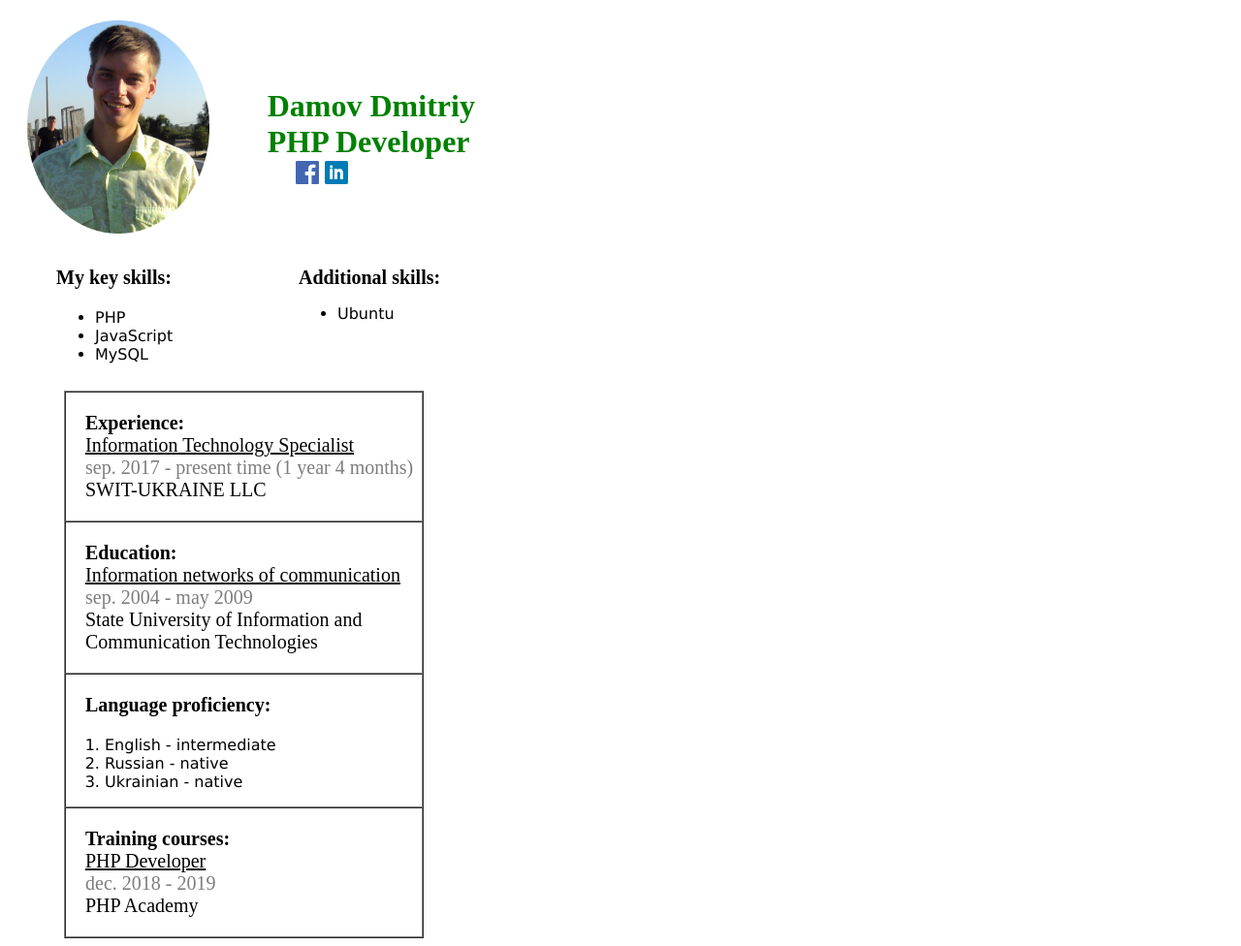
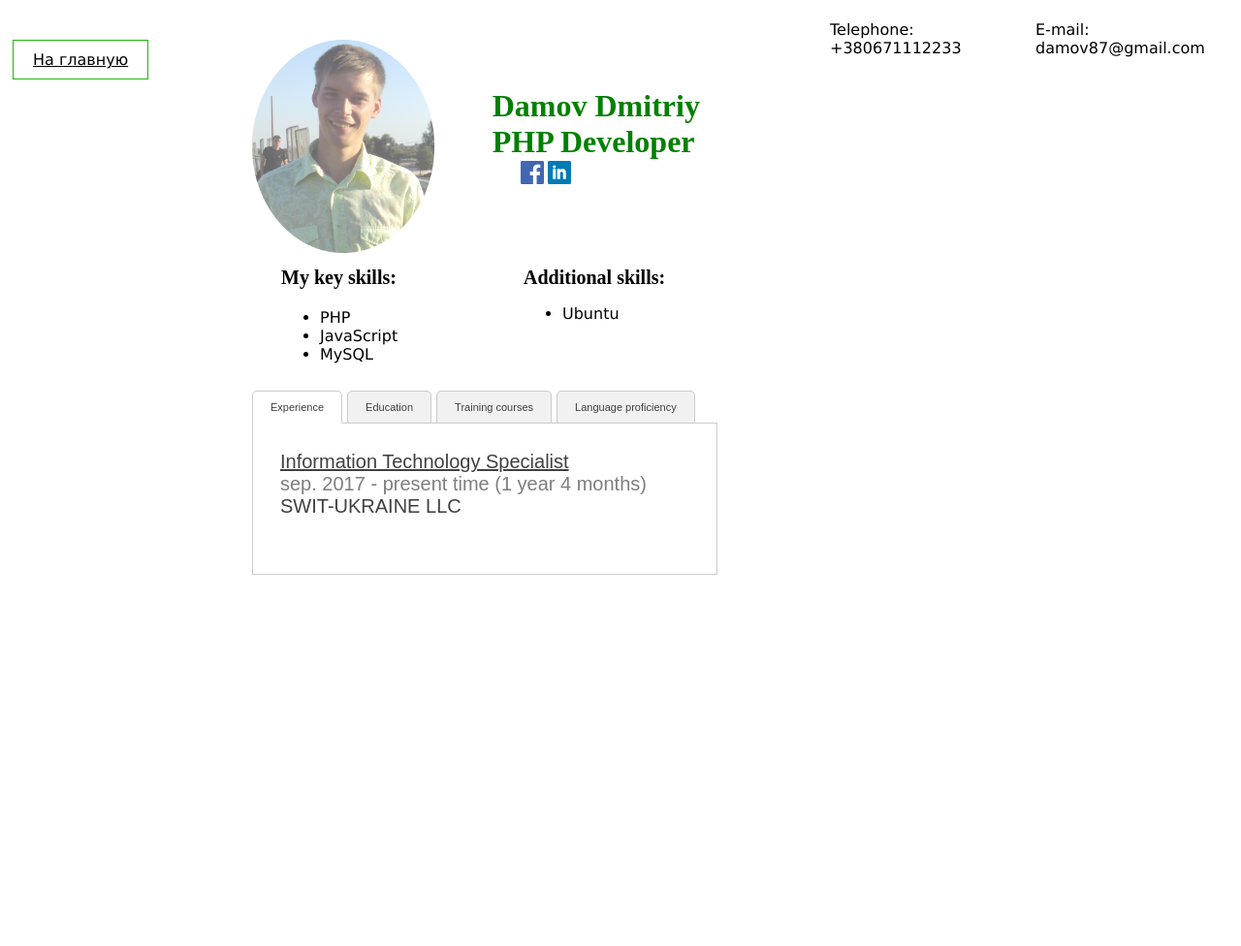
Before and after one commit to damov87/1712, a PHP site: page /2018-12-19/index.html in a window 1280 px wide. Shown: the whole page at 97% size. After the commit the page ends 593 px from the top, so only its background shows below. Run offline with PHP 8.4, Linux system fonts and the light colour scheme.

Commit message:
homework 2018-12-19

```diff
--- a/2018-12-19/css/main.css
+++ b/2018-12-19/css/main.css
@@ -1,26 +1,72 @@
+header{
+    width: auto;
+    height: 20px;
+    position: fixed;
+    z-index: 999;
+    display: grid;
+    grid-template-columns: 4fr 1fr 1fr;
+}
+
+.span-header {
+    font-family: verdana, serif;
+}
+
+a.fb {
+    background: url(../img/facebook.png); /* Путь к файлу с исходным рисунком  */
+    display: inline-block; /*  Рисунок как блочный элемент */
+    width: 24px; /* Ширина рисунка */
+    height: 24px; /*  Высота рисунка */
+}
+a.fb:hover {
+    background: url(../img/facebook2.png); /* Путь к файлу с заменяемым рисунком  */
+}
+
+a.linked {
+    background: url(../img/linkedin.png); /* Путь к файлу с исходным рисунком  */
+    display: inline-block; /*  Рисунок как блочный элемент */
+    width: 24px; /* Ширина рисунка */
+    height: 24px; /*  Высота рисунка */
+}
+a.linked:hover {
+    background: url(../img/linkedin2.png); /* Путь к файлу с заменяемым рисунком  */
+}
+
+.home {
+    position: absolute;
+    display: inline-block;
+    padding: 10px 20px;
+    margin: 5px;
+    color: black;
+    border: 1px solid #1eb80b;
+    font-family: verdana, serif;
+    margin-top: 20px;
+    z-index: 1000;
+}
+.home:hover {
+    background: #8db80b66;
+}
+
 .main {
     width: 800px;
+    margin: auto;
 }
 
 .img {
     margin-left: 20px;
+    margin-top: 20px;
+    opacity: 0.6;
 }
 
 .title {
     color: green;
     float: left;
-	font-family: 'Monotype Corsiva';
+    font-family: 'Monotype Corsiva', serif;
     margin: 70px 0 0 60px;
 }
 
 .socials {
     float: left;
     margin: 145px 0px 0px -185px;
-}
-
-.socials2 {
-	float: left;
-	margin: 145px 0px 0px -155px;
 }
 
 .p1 {
@@ -36,26 +82,97 @@
 }
 
 .li1 {
-	font-family: verdana;
+    font-family: verdana, serif;
     margin-left: 50px;
 }
 
 .li2 {
-	font-family: verdana;
+    font-family: verdana, serif;
     margin: 0px 0px 0px 300px;
 }
 
-.p3 {
-	font-size: 20px;
-	margin-left: 0px;
-}
-
-.p4 {
+.tabs p {
 	font-size: 20px;
 	margin-left: 0px;
 	padding-left: 20px;
 }
 
-.li3 {
-	font-family: verdana;
+.tabs {
+    width: 60%;
+    height: 190px;
+    margin-left: 20px;
 }
+.tabs ul,
+.tabs li {
+    margin: 0;
+    padding: 0;
+    list-style: none;
+}
+.tabs,
+.tabs input[type="radio"]:checked + label {
+    position: relative;
+}
+.tabs li,
+.tabs input[type="radio"] + label {
+    display: inline-block;
+}
+.tabs li > div,
+.tabs input[type="radio"] {
+    position: absolute;
+}
+.tabs li > div,
+.tabs input[type="radio"] + label {
+    border: solid 1px #ccc;
+}
+.tabs {
+font: normal 11px Arial, Sans-serif;
+    color: #404040;
+}
+.tabs li {
+    vertical-align: top;
+}
+.tabs li:first-child {
+}
+.tabs li > div {
+    top: 33px;
+    bottom: 0;
+    left: 0;
+    width: 100%;
+    padding: 8px;
+    overflow: auto;
+    background: #fff;
+    -moz-box-sizing: border-box;
+    -webkit-box-sizing: border-box;
+    box-sizing: border-box;
+}
+.tabs input[type="radio"] + label {
+    margin: 0 2px 0 0;
+    padding: 0 18px;
+    line-height: 32px;
+    background: #f1f1f1;
+    text-align: center;
+    border-radius: 5px 5px 0 0;
+    cursor: pointer;
+    -moz-user-select: none;
+    -webkit-user-select: none;
+    user-select: none;
+}
+.tabs input[type="radio"]:checked + label {
+    z-index: 1;
+    background: #fff;
+    border-bottom-color: #fff;
+    cursor: default;
+}
+.tabs input[type="radio"] {
+    opacity: 0;
+}
+.tabs input[type="radio"] ~ div {
+    display: none;
+}
+.tabs input[type="radio"]:checked:not(:disabled) ~ div {
+    display: block;
+}
+.tabs input[type="radio"]:disabled + label {
+    opacity: .5;
+    cursor: no-drop;
+}
--- a/2018-12-19/index.html
+++ b/2018-12-19/index.html
@@ -2,16 +2,21 @@
 <html lang="en">
 <head>
 	<link rel="stylesheet" type="text/css" href="css/main.css">
-  <title>My resume</title>
+	<title>My</title>
 	<meta charset="utf-8">
 </head>
 <body>
+	<header>
+		<span></span>
+		<span class="span-header">Telephone: +380671112233</span>
+		<span class="span-header">E-mail: damov87@gmail.com</span>
+	</header>
+	<a class="home" href="../index.html">На главную</a>
 	<div class="main">
 		<img src="img/photo.jpg" title="My photo" height="220" align="left" class="img" alt="My photo">
 		<h1><span class="title">Damov Dmitriy <br>
 		PHP Developer</span></h1>
-    <span class="socials"><a href="https://www.facebook.com/profile.php?id=100009192159618" target="_blank"><img src="img/facebook.png" title="FB" width="24"></a></span>
-    <span class="socials2"><a href="https://www.linkedin.com/in/dmitriy-damov-b08126177/" target="_blank"><img src="img/linkedin.png" title="IN" width="24"></a></span>
+		<span class="socials"><a href="https://www.facebook.com/profile.php?id=100009192159618" class="fb" target="_blank"> </a> <a href="https://www.linkedin.com/in/dmitriy-damov-b08126177/" class="linked" target="_blank"> </a></span>
 
 		<br><br><br><br><br><br><br><br><br><br><br><br><br>
 
@@ -28,43 +33,45 @@
 
 		<br><br><br>
 
-    <div style="margin-left: 58px">
-      <table width="50%" cellspacing="0" cellpadding="0" border="1">
-        <tr>
-          <td width="200" valign="top">
-            <p class="p4"><b>Experience:</b> <br>
-            <u>Information Technology Specialist</u><br>
+		<div class="tabs">
+		  <ul>
+		    <li>
+		     <input type="radio" name="tabs-0" checked="checked" id="tabs-0-0" />
+		        <label for="tabs-0-0">Experience</label>
+		     <div>
+		        <p><u>Information Technology Specialist</u><br>
 				<span style="color: #7e7e7e">sep. 2017 - present time (1 year 4 months)</span><br>
 				SWIT-UKRAINE LLC</p>
-          </td>
-        </tr>
-        <tr>
-          <td width="200" valign="top">
-            <p class="p4"><b>Education:</b> <br>
-            <u>Information networks of communication</u><br>
+		     </div>
+		   </li>
+		   <li>
+		     <input type="radio" name="tabs-0" id="tabs-0-1" />
+		       <label for="tabs-0-1">Education</label>
+		   	 <div>
+		        <p><u>Information networks of communication</u><br>
 				<span style="color: #7e7e7e">sep. 2004 - may 2009</span><br>
 				State University of Information and Communication Technologies</p>
-          </td>
-        </tr>
-        <tr>
-          <td width="200" valign="top">
-            <p class="p4"><b>Language proficiency:</b></p>
-            <ol>
-              <li class="li3">English - intermediate</li>
-              <li class="li3">Russian - native</li>
-              <li class="li3">Ukrainian - native</li>
-            </ol>
-          </td>
-        </tr>
-        <tr>
-          <td width="200" valign="top">
-            <p class="p4"><b>Training courses:</b> <br>
-            <u>PHP Developer</u><br>
+		      </div>
+		   </li>
+		    <li>
+		      <input type="radio" name="tabs-0" id="tabs-0-2" />
+		        <label for="tabs-0-2">Training courses</label>
+		      <div>
+				<p><u>PHP Developer</u><br>
 				<span style="color: #7e7e7e">dec. 2018 - 2019</span><br>
 				PHP Academy</p>
-          </td>
-        </tr>
-      </table>
+		      </div>
+		   </li>
+		   <li>
+		     <input type="radio" name="tabs-0" id="tabs-0-3" />
+		        <label for="tabs-0-3">Language proficiency</label>
+		     <div>
+				<p>English - intermediate<br>
+				Russian - native<br>
+				Ukrainian - native</p>
+		     </div>
+		   </li>
+		  </ul>
 		</div>
 	</div>
 </body>
```
Also changed, not shown: 2018-12-19/img/facebook.png, 2018-12-19/img/facebook2.png (added), 2018-12-19/img/linkedin.png, 2018-12-19/img/linkedin2.png (added). Lines whose indentation alone changed are shown as unchanged.
